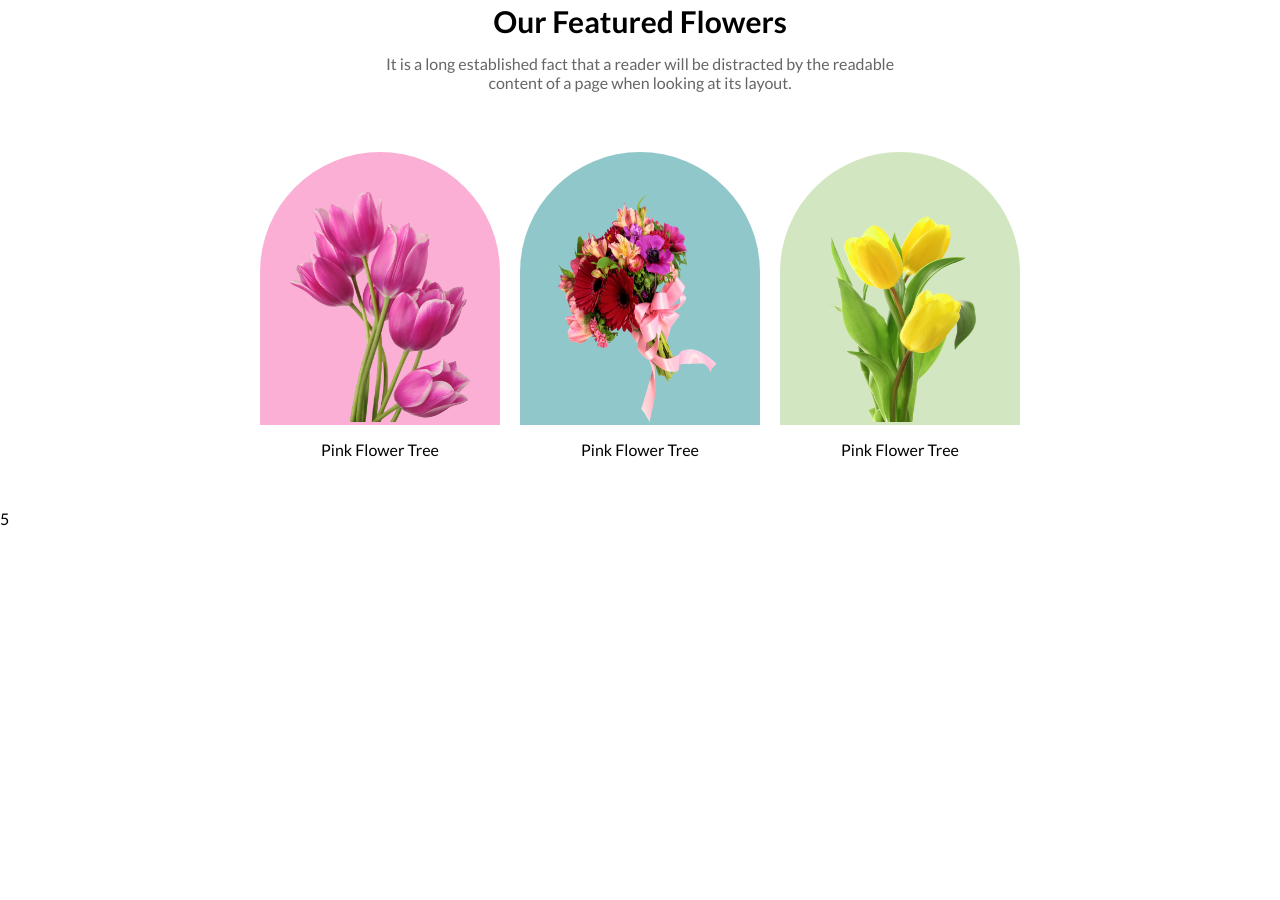
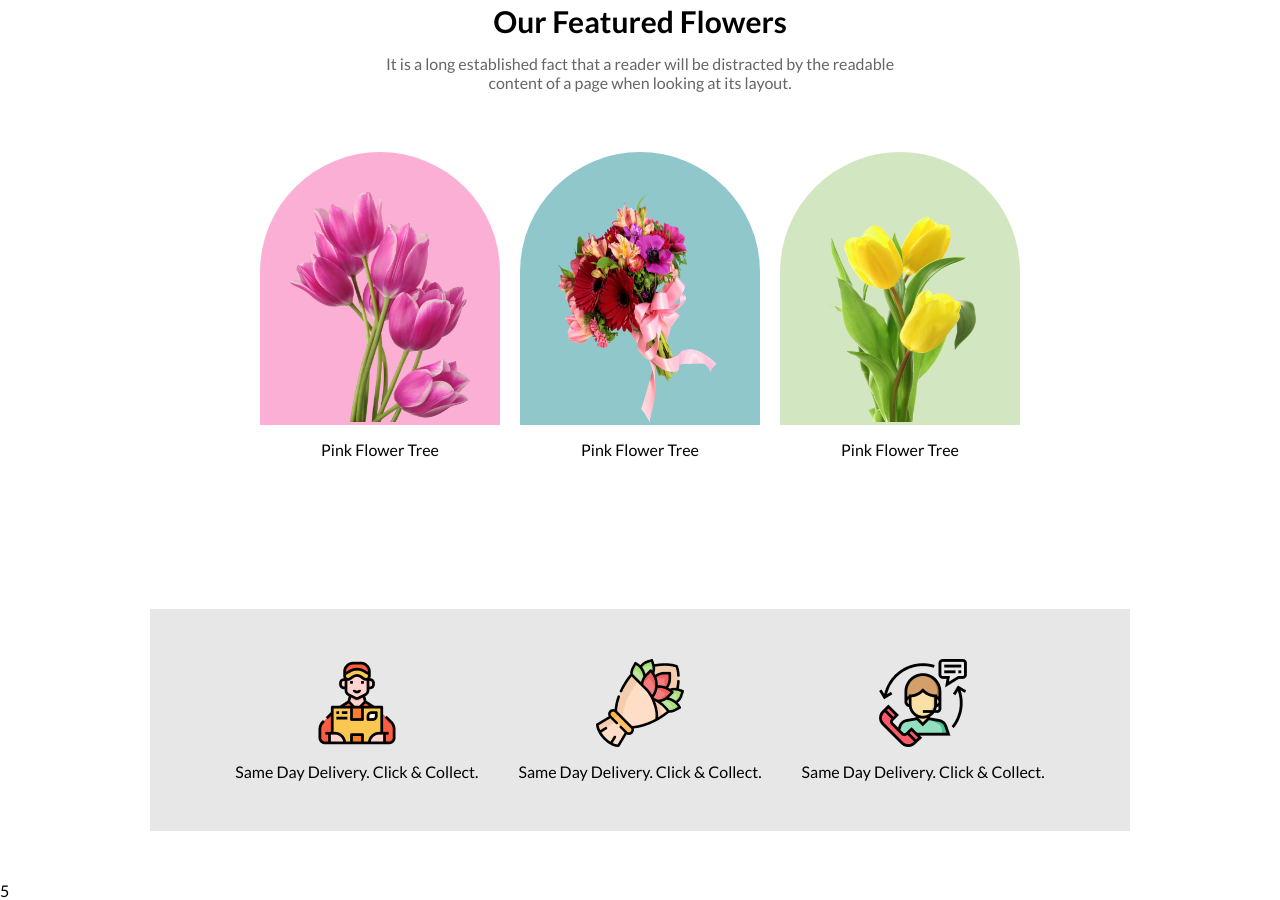
Before and after one commit to RaihanaFerdousi/Flower-Sho-, a plain HTML site: page index.html in a window 1280 px wide. Shown: the part 811-1711 px from the top of the page. Before the commit the page ends 1339 px from the top, so only its background shows below. Drawn offline with Linux system fonts and the light colour scheme.

Commit message:
added delivery  section

```diff
--- a/index.html
+++ b/index.html
@@ -46,6 +46,22 @@
                 </div>
             </div>
         </section>
+        <section>
+            <div class="delivery">
+                <div>
+                    <img src="/Flower Asset/Group 57.png" alt="">
+                    <p class="name">Same Day Delivery. Click & Collect.</p>
+                </div>
+                <div>
+                    <img src="/Flower Asset/Group 58.png" alt="">
+                    <p class="name">Same Day Delivery. Click & Collect.</p>
+                </div>
+                <div>
+                    <img src="/Flower Asset/Group 59.png" alt="">
+                    <p class="name">Same Day Delivery. Click & Collect.</p>
+                </div>
+            </div>
+        </section>
     </main>
     <footer>
 
--- a/style/style.css
+++ b/style/style.css
@@ -105,3 +105,21 @@ main{
     height: 230px;
     width: 180px;
 }
+
+/* delivery section */
+.delivery {
+    display: flex;
+    gap: 40px;
+    justify-content: center;
+    align-items: center;
+    margin-top: 150px;
+    background-color: #e7e7e7;
+    padding: 50px 50px;
+}
+
+.delivery div {
+    display: flex;
+    flex-direction: column;
+    align-items: center;
+    text-align: center;
+}
```
